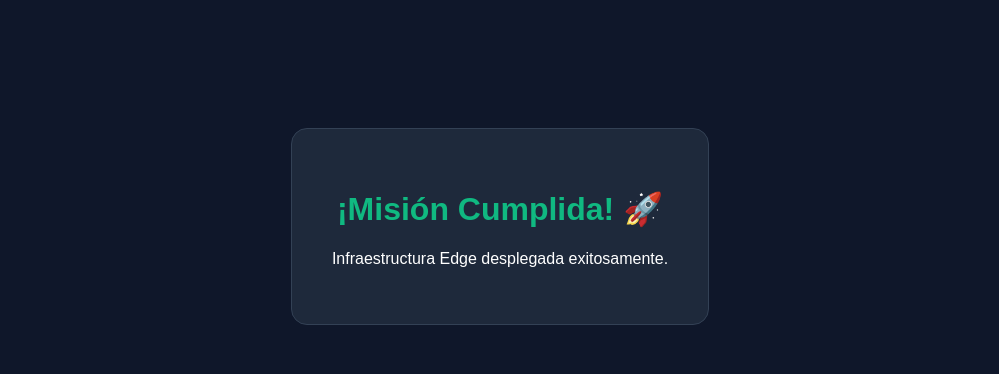
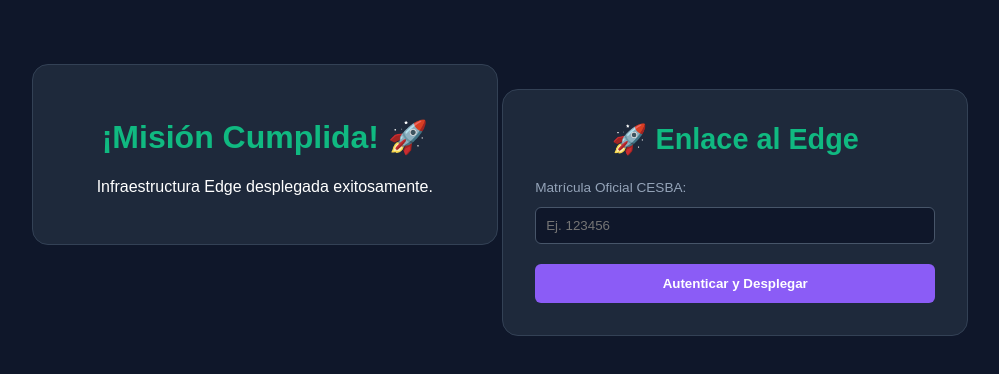
Before and after one commit to dikliman23-netizen/taller, a plain HTML site: page index.html in a window 1280 px wide. Shown: the whole page, without its empty margins (140-1139 px from the left). Drawn offline with Linux system fonts and the light colour scheme.

Commit message:
Update index.html

```diff
--- a/index.html
+++ b/index.html
@@ -12,3 +12,27 @@
     </div>
 </body>
 </html>
+<!DOCTYPE html>
+<html lang="es">
+<head>
+    <meta charset="UTF-8">
+    <title>Centro de Control - CESBA</title>
+    <style>
+        body { font-family: sans-serif; background: #0f172a; color: white; text-align: center; padding: 5% 1rem; margin:0;}
+        .container { border: 1px solid #334155; padding: 2rem; border-radius: 1rem; display: inline-block; background: #1e293b; width: 100%; max-width: 400px; }
+        form { display: flex; flex-direction: column; gap: 12px; margin-top: 1.5rem; text-align: left; }
+        input { padding: 10px; border-radius: 6px; border: 1px solid #475569; background: #0f172a; color: white; }
+        button { margin-top: 8px; padding: 12px; border: none; border-radius: 6px; background: #8b5cf6; color: white; font-weight: bold; cursor: pointer; }
+    </style>
+</head>
+<body>
+    <div class="container">
+        <h1 style="color:#10b981; font-size:1.8rem; margin-top:0;">🚀 Enlace al Edge</h1>
+        <form action="https://https://apicontactos.dikliman23.workers.dev/" method="POST">
+            <label style="color:#94a3b8; font-size:0.85rem;">Matrícula Oficial CESBA:</label>
+            <input type="text" name="matricula" placeholder="Ej. 123456" required>
+            <button type="submit">Autenticar y Desplegar</button>
+        </form>
+    </div>
+</body>
+</html>
```
